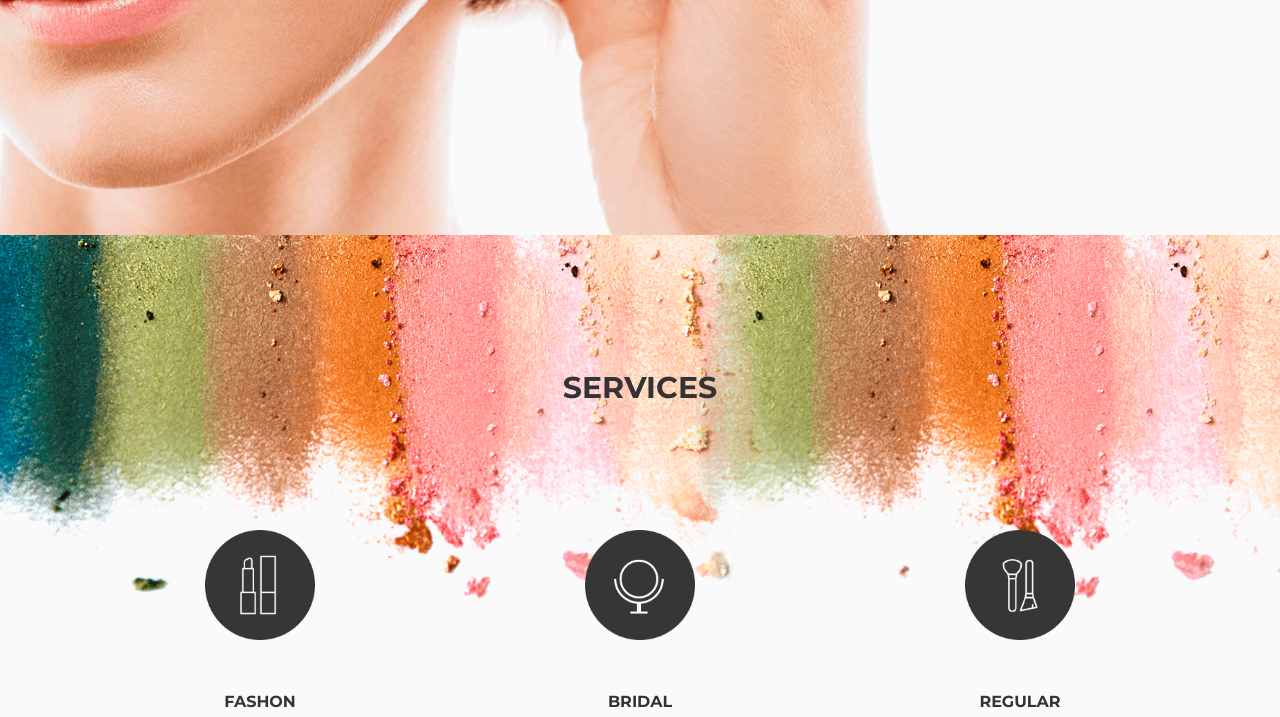
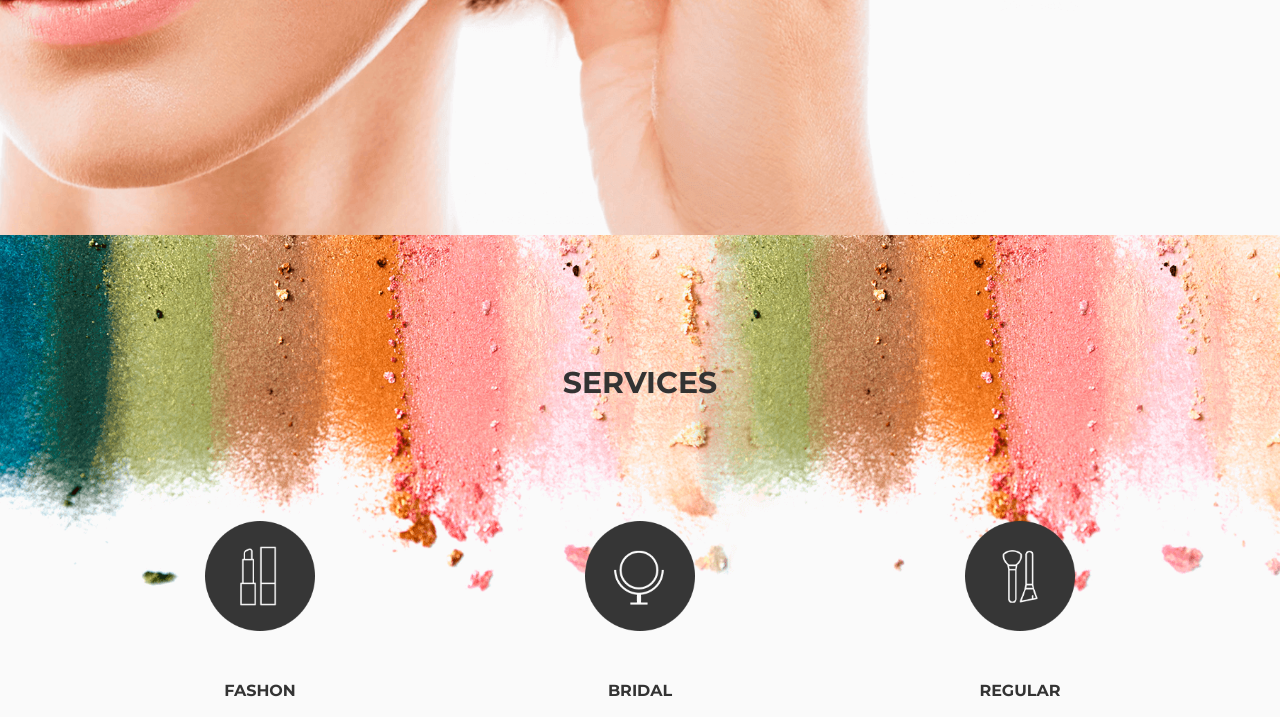
Before and after one commit to samar-source/makeup-artist, a plain HTML site: page src/index.html in a window 1280 px wide. Shown: the part 565-1282 px from the top of the page. Drawn offline with nearby package versions, Linux system fonts and the light colour scheme; some packages are replaced by stand-ins of ours; files that its build step writes are made by us from their sources; files whose address does not match are found by name; a web font is replaced by a local one.

```diff
--- a/src/scss/main.scss
+++ b/src/scss/main.scss
@@ -10,12 +10,12 @@
 @import "../../../node_modules/bootstrap/scss/_mixins";
 // @import "../../../node_modules/bootstrap/scss/_root";
 @import "../../../node_modules/bootstrap/scss/_reboot";
-// @import "../../../node_modules/bootstrap/scss/_type";
-// @import "../../../node_modules/bootstrap/scss/_images";
+@import "../../../node_modules/bootstrap/scss/_type";
+@import "../../../node_modules/bootstrap/scss/_images";
 // @import "../../../node_modules/bootstrap/scss/_code";
 @import "../../../node_modules/bootstrap/scss/_grid";
 // @import "../../../node_modules/bootstrap/scss/_tables";
-// @import "../../../node_modules/bootstrap/scss/_forms";
+@import "../../../node_modules/bootstrap/scss/_forms";
 @import "../../../node_modules/bootstrap/scss/_buttons";
 @import "../../../node_modules/bootstrap/scss/_transitions";
 // @import "../../../node_modules/bootstrap/scss/_dropdown";
```
